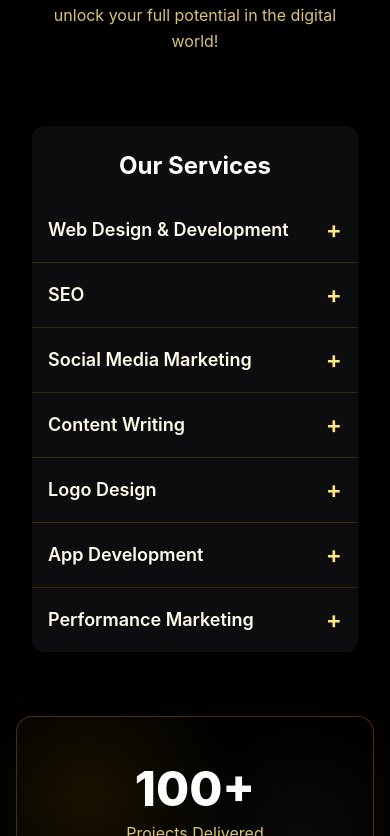
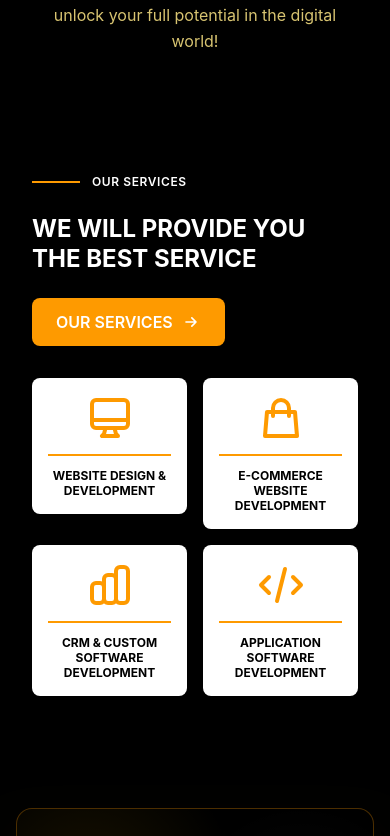
Before and after one commit to digitalbuddiesspune/Gamotech, a React app in the folder frontend/: page / in a window 390 px wide. Shown: the part 1348-2184 px from the top of the page. Built offline with nearby package versions, Linux system fonts and the light colour scheme; the HTML template or start-up script is replaced by a standard one.

Commit message:
added our clients and why to choose us section

```diff
--- a/frontend/src/pages/Home.jsx
+++ b/frontend/src/pages/Home.jsx
@@ -5,6 +5,18 @@ const COUNTERS = [
   { label: 'Projects Delivered', target: 100 },
   { label: 'Certified Developers', target: 50 },
   { label: 'Happy Customers', target: 80 },
+]
+
+// Placeholder for client logos - replace with actual image URLs
+const CLIENTS = [
+  { name: 'Client 1', logo: 'https://via.placeholder.com/200x100/333333/FFFFFF?text=Client+1' },
+  { name: 'Client 2', logo: 'https://via.placeholder.com/200x100/333333/FFFFFF?text=Client+2' },
+  { name: 'Client 3', logo: 'https://via.placeholder.com/200x100/333333/FFFFFF?text=Client+3' },
+  { name: 'Client 4', logo: 'https://via.placeholder.com/200x100/333333/FFFFFF?text=Client+4' },
+  { name: 'Client 5', logo: 'https://via.placeholder.com/200x100/333333/FFFFFF?text=Client+5' },
+  { name: 'Client 6', logo: 'https://via.placeholder.com/200x100/333333/FFFFFF?text=Client+6' },
+  { name: 'Client 7', logo: 'https://via.placeholder.com/200x100/333333/FFFFFF?text=Client+7' },
+  { name: 'Client 8', logo: 'https://via.placeholder.com/200x100/333333/FFFFFF?text=Client+8' },
 ]
 
 const TECHNOLOGIES = [
@@ -144,32 +156,64 @@ const Home = () => {
   const hasAnimated = useRef(false)
   const services = [
     {
-      title: 'Web Design & Development',
-      description: 'Fast, responsive sites built for conversion and maintainability.',
+      title: 'Website Design & Development',
+      description: 'We design modern, responsive websites that load fast, look premium, and convert visitors into customers.',
+      features: [
+        'Business websites',
+        'Corporate & portfolio websites',
+        'Landing pages',
+        'Website redesign & performance optimization',
+      ],
+      icon: (
+        <svg className="w-12 h-12" fill="none" stroke="currentColor" viewBox="0 0 24 24">
+          <path strokeLinecap="round" strokeLinejoin="round" strokeWidth={2} d="M9.75 17L9 20l-1 1h8l-1-1-.75-3M3 13h18M5 17h14a2 2 0 002-2V5a2 2 0 00-2-2H5a2 2 0 00-2 2v10a2 2 0 002 2z" />
+        </svg>
+      ),
     },
     {
-      title: 'SEO',
-      description: 'Technical audits, on-page tuning, and content plans to rank and convert.',
+      title: 'E-Commerce Website Development',
+      description: 'Sell online with secure, scalable, and easy-to-manage e-commerce platforms.',
+      features: [
+        'Product-based e-commerce websites',
+        'Payment gateway integration',
+        'Order & inventory management',
+        'Mobile-friendly shopping experience',
+      ],
+      icon: (
+        <svg className="w-12 h-12" fill="none" stroke="currentColor" viewBox="0 0 24 24">
+          <path strokeLinecap="round" strokeLinejoin="round" strokeWidth={2} d="M16 11V7a4 4 0 00-8 0v4M5 9h14l1 12H4L5 9z" />
+        </svg>
+      ),
     },
     {
-      title: 'Social Media Marketing',
-      description: 'Channel-first storytelling, ad sets, and reporting that tie to outcomes.',
+      title: 'CRM & Custom Software Development',
+      description: 'We build custom CRM and internal systems tailored to your workflow — not generic software.',
+      features: [
+        'Lead & customer management systems',
+        'Sales & operations dashboards',
+        'Custom admin panels',
+        'Automation & reporting tools',
+      ],
+      icon: (
+        <svg className="w-12 h-12" fill="none" stroke="currentColor" viewBox="0 0 24 24">
+          <path strokeLinecap="round" strokeLinejoin="round" strokeWidth={2} d="M9 19v-6a2 2 0 00-2-2H5a2 2 0 00-2 2v6a2 2 0 002 2h2a2 2 0 002-2zm0 0V9a2 2 0 012-2h2a2 2 0 012 2v10m-6 0a2 2 0 002 2h2a2 2 0 002-2m0 0V5a2 2 0 012-2h2a2 2 0 012 2v14a2 2 0 01-2 2h-2a2 2 0 01-2-2z" />
+        </svg>
+      ),
     },
     {
-      title: 'Content Writing',
-      description: 'Clear, on-brand copy for blogs, landing pages, and product narratives.',
-    },
-    {
-      title: 'Logo Design',
-      description: 'Distinct visual identities that stay sharp across digital and print.',
-    },
-    {
-      title: 'App Development',
-      description: 'Reliable mobile experiences with performant frontends and APIs.',
-    },
-    {
-      title: 'Performance Marketing',
-      description: 'Full-funnel campaigns with tracking, experimentation, and optimization.',
+      title: 'Application Software Development',
+      description: 'Custom applications designed around your business logic.',
+      features: [
+        'Web applications',
+        'Business process automation tools',
+        'Scalable backend systems',
+        'API integrations',
+      ],
+      icon: (
+        <svg className="w-12 h-12" fill="none" stroke="currentColor" viewBox="0 0 24 24">
+          <path strokeLinecap="round" strokeLinejoin="round" strokeWidth={2} d="M10 20l4-16m4 4l4 4-4 4M6 16l-4-4 4-4" />
+        </svg>
+      ),
     },
   ]
 
@@ -268,41 +312,71 @@ const Home = () => {
         </p>
         </div>
 
-        <div className="max-w-7xl mx-auto px-4 sm:px-6 lg:px-8">
-          <div className="bg-[#0d0d0f] rounded-xl">
-          <div className="px-4 sm:px-6 lg:px-8 pt-6 sm:pt-8 lg:pt-10 pb-4 text-center">
-            <h2 className="text-2xl sm:text-3xl lg:text-4xl font-bold text-white">Our Services</h2>
+        {/* Our Services Section */}
+        <div className="max-w-7xl mx-auto px-4 sm:px-6 lg:px-8 py-12 sm:py-16 lg:py-20">
+          <div className="grid lg:grid-cols-2 gap-8 sm:gap-12 lg:gap-16 items-center">
+            {/* Left Side - Text and Button */}
+            <div className="space-y-6 sm:space-y-8">
+              <div className="flex items-center gap-3">
+                <div className="h-0.5 w-12 sm:w-16 bg-amber-500"></div>
+                <p className="text-xs sm:text-sm uppercase tracking-wider text-white font-semibold">OUR SERVICES</p>
               </div>
+              <h2 className="text-2xl sm:text-3xl lg:text-4xl xl:text-5xl font-bold text-white uppercase leading-tight">
+                WE WILL PROVIDE YOU THE BEST SERVICE
+              </h2>
+              <Link
+                to="/services"
+                className="inline-flex items-center gap-2 bg-amber-500 !text-white font-semibold px-6 sm:px-8 py-3 sm:py-4 rounded-lg transition-colors duration-200"
+              >
+                <span>OUR SERVICES</span>
+                <svg className="w-5 h-5" fill="none" stroke="currentColor" viewBox="0 0 24 24">
+                  <path strokeLinecap="round" strokeLinejoin="round" strokeWidth={2} d="M13 7l5 5m0 0l-5 5m5-5H6" />
+                </svg>
+              </Link>
+            </div>
+
+            {/* Right Side - Service Cards Grid */}
+            <div className="grid grid-cols-2 gap-4 sm:gap-6 items-start">
               {services.map((service, idx) => {
                 const isOpen = openService === idx
                 return (
                   <div
                     key={service.title}
-              className={`border-b border-amber-500/20 last:border-b-0 transition-colors ${
-                isOpen ? 'bg-amber-500/5' : ''
+                    className={`bg-white rounded-lg flex flex-col hover:shadow-lg hover:shadow-amber-500/20 transition-all duration-300 cursor-pointer w-full self-start ${
+                      isOpen ? 'p-6 sm:p-8 items-start text-left' : 'p-4 sm:p-6 items-center text-center'
+                    }`}
+                    onClick={() => setOpenService(isOpen ? null : idx)}
+                  >
+                    <div className="text-amber-500 mb-3 sm:mb-4">
+                      {service.icon}
+                    </div>
+                    <div className="w-full h-0.5 bg-amber-500 mb-3 sm:mb-4"></div>
+                    <h3 className="text-xs sm:text-sm lg:text-base font-bold text-black uppercase leading-tight w-full">
+                      {service.title}
+                    </h3>
+                    <div
+                      className={`overflow-hidden transition-all duration-300 text-left w-full ${
+                        isOpen ? 'max-h-[600px] opacity-100 mt-4' : 'max-h-0 opacity-0'
                       }`}
                     >
-              <button
-                className="w-full text-left px-4 sm:px-6 lg:px-8 py-4 sm:py-6 lg:py-8 flex items-center gap-3 sm:gap-4"
-                onClick={() => setOpenService(isOpen ? null : idx)}
-              >
-                <div className="flex-1">
-                  <h3 className="text-lg sm:text-xl lg:text-2xl font-semibold text-amber-50">{service.title}</h3>
-                  {isOpen && (
-                    <p className="mt-2 sm:mt-3 text-amber-200/80 text-sm sm:text-base lg:text-lg xl:text-xl leading-relaxed">{service.description}</p>
+                      <p className="text-xs sm:text-sm text-gray-700 leading-relaxed mb-3">
+                        {service.description}
+                      </p>
+                      {service.features && service.features.length > 0 && (
+                        <ul className="space-y-2 text-xs sm:text-sm text-gray-700">
+                          {service.features.map((feature, featureIdx) => (
+                            <li key={featureIdx} className="flex items-start gap-2">
+                              <span className="text-amber-500 mt-1 flex-shrink-0">●</span>
+                              <span className="leading-relaxed">{feature}</span>
+                            </li>
+                          ))}
+                        </ul>
                       )}
                     </div>
-                <div
-                  className={`text-2xl sm:text-3xl lg:text-4xl font-semibold text-amber-200 transition-transform duration-200 flex-shrink-0 ${
-                    isOpen ? 'rotate-45' : ''
-                  }`}
-                >
-                  +
-                </div>
-              </button>
                   </div>
                 )
               })}
+            </div>
           </div>
         </div>
       </div>
@@ -409,76 +483,133 @@ const Home = () => {
         </div>
       </div>
 
+      {/* Our Clients Section */}
+      <div className="relative overflow-hidden w-full bg-black py-5 sm:py-8 lg:py-10">
         <div className="max-w-7xl mx-auto px-4 sm:px-6 lg:px-8">
-        <div className="grid gap-8 lg:gap-12 lg:grid-cols-2 lg:items-center">
-        <div className="space-y-4 sm:space-y-6">
-          <p className="text-sm sm:text-base lg:text-lg font-semibold text-amber-400">Demo launchpad</p>
-          <h1 className="text-2xl sm:text-3xl lg:text-4xl xl:text-5xl 2xl:text-6xl font-bold leading-tight text-amber-100">
-            Build, test, and ship memorable gaming experiences with Gamotech.
-          </h1>
-          <p className="text-base sm:text-lg lg:text-xl xl:text-2xl text-amber-200/80">
-            This is placeholder content to showcase layout and copy. Swap it with your own story when you are ready to go live.
+          <div className="text-center mb-8 sm:mb-12">
+            <h2 className="text-2xl sm:text-3xl lg:text-4xl xl:text-5xl font-bold text-white mb-3 sm:mb-4">
+              Our Clients
+            </h2>
+            <p className="text-sm sm:text-base lg:text-lg xl:text-xl text-amber-200/80 px-2 sm:px-0">
+              Trusted by leading businesses worldwide
             </p>
-          <div className="flex flex-wrap gap-3 sm:gap-4 pt-2">
-            <Link
-              to="/services"
-              className="px-6 sm:px-8 py-3 sm:py-4 text-sm sm:text-base lg:text-lg rounded-md bg-amber-500 text-black font-semibold hover:bg-amber-400 transition-colors shadow-lg shadow-amber-500/25"
+          </div>
+
+          {/* First Row - Scroll Right to Left */}
+          <div className="relative overflow-hidden w-full mb-6 sm:mb-8">
+            <div className="flex animate-scroll-right-to-left">
+              {/* Duplicate items for seamless loop */}
+              {[...CLIENTS, ...CLIENTS].map((client, idx) => (
+                <div
+                  key={`client-row1-${idx}`}
+                  className="flex-shrink-0 mx-4 sm:mx-6 lg:mx-8 flex items-center justify-center bg-white/5 rounded-lg p-4 sm:p-6 hover:bg-white/10 transition-colors"
+                  style={{ width: '200px', height: '120px', minWidth: '200px' }}
                 >
-              View services
-            </Link>
-            <Link
-              to="/contact-us"
-              className="px-6 sm:px-8 py-3 sm:py-4 text-sm sm:text-base lg:text-lg rounded-md border border-amber-500/60 text-amber-100 font-semibold hover:border-amber-400 hover:text-amber-300 transition-colors"
-            >
-              Talk to us
-            </Link>
+                  <img
+                    src={client.logo}
+                    alt={client.name}
+                    className="w-full h-full object-contain opacity-80 hover:opacity-100 transition-opacity duration-300"
+                    onError={(e) => {
+                      console.error(`Failed to load logo for ${client.name}:`, client.logo)
+                      e.target.style.display = 'none'
+                    }}
+                  />
+                </div>
+              ))}
             </div>
           </div>
-        <div className="bg-[#0d0d0f] border border-amber-500/30 rounded-xl shadow-lg shadow-amber-500/10 p-6 sm:p-8 lg:p-10 space-y-4 sm:space-y-6">
-          <h3 className="text-xl sm:text-2xl lg:text-3xl font-semibold text-amber-200">Latest prototype snapshot</h3>
-          <ul className="space-y-3 sm:space-y-4 text-amber-100/90">
-            <li className="flex items-start gap-3 sm:gap-4">
-              <span className="mt-2 h-2 w-2 sm:h-3 sm:w-3 rounded-full bg-emerald-500 flex-shrink-0" />
-              <div>
-                <p className="text-base sm:text-lg lg:text-xl font-medium text-amber-50">Stable 60fps build</p>
-                <p className="text-sm sm:text-base lg:text-lg text-amber-200/70">Optimized assets running across desktop and mobile.</p>
+
+          {/* Second Row - Scroll Left to Right */}
+          <div className="relative overflow-hidden w-full">
+            <div className="flex animate-scroll-left-to-right">
+              {/* Duplicate items for seamless loop */}
+              {[...CLIENTS, ...CLIENTS].map((client, idx) => (
+                <div
+                  key={`client-row2-${idx}`}
+                  className="flex-shrink-0 mx-4 sm:mx-6 lg:mx-8 flex items-center justify-center bg-white/5 rounded-lg p-4 sm:p-6 hover:bg-white/10 transition-colors"
+                  style={{ width: '200px', height: '120px', minWidth: '200px' }}
+                >
+                  <img
+                    src={client.logo}
+                    alt={client.name}
+                    className="w-full h-full object-contain opacity-80 hover:opacity-100 transition-opacity duration-300"
+                    onError={(e) => {
+                      console.error(`Failed to load logo for ${client.name}:`, client.logo)
+                      e.target.style.display = 'none'
+                    }}
+                  />
                 </div>
-            </li>
-            <li className="flex items-start gap-3 sm:gap-4">
-              <span className="mt-2 h-2 w-2 sm:h-3 sm:w-3 rounded-full bg-amber-400 flex-shrink-0" />
-              <div>
-                <p className="text-base sm:text-lg lg:text-xl font-medium text-amber-50">Multiplayer lobby</p>
-                <p className="text-sm sm:text-base lg:text-lg text-amber-200/70">Matchmaking, chat, and party invites wired for demos.</p>
+              ))}
             </div>
-            </li>
-            <li className="flex items-start gap-3 sm:gap-4">
-              <span className="mt-2 h-2 w-2 sm:h-3 sm:w-3 rounded-full bg-amber-600 flex-shrink-0" />
-              <div>
-                <p className="text-base sm:text-lg lg:text-xl font-medium text-amber-50">Live operations ready</p>
-                <p className="text-sm sm:text-base lg:text-lg text-amber-200/70">Analytics, A/B toggles, and remote configs connected.</p>
-              </div>
-            </li>
-          </ul>
           </div>
         </div>
       </div>
 
-      <div className="max-w-7xl mx-auto px-4 sm:px-6 lg:px-8">
-        <div className="grid gap-6 sm:gap-8 sm:grid-cols-2 lg:grid-cols-3">
-        <div className="p-6 sm:p-8 lg:p-10 bg-[#0d0d0f] border border-amber-500/30 rounded-xl shadow-lg shadow-amber-500/10">
-          <p className="text-sm sm:text-base lg:text-lg font-semibold text-amber-400">Engines</p>
-          <h3 className="text-xl sm:text-2xl lg:text-3xl font-semibold mt-2 text-amber-50">Unity & Unreal friendly</h3>
-          <p className="text-base sm:text-lg lg:text-xl text-amber-200/70 mt-3">We plug into your stack to prototype mechanics rapidly.</p>
+      {/* Why Choose Us Section */}
+      <div className="max-w-7xl mx-auto px-4 sm:px-6 lg:px-8 py-12 sm:py-16 lg:py-20">
+        <h2 className="text-2xl sm:text-3xl lg:text-4xl xl:text-5xl font-bold text-white text-center mb-12 sm:mb-16">
+          Why choose Gamotech?
+        </h2>
+
+        <div className="grid sm:grid-cols-2 gap-8 sm:gap-10 lg:gap-12">
+          {/* Safe */}
+          <div className="flex items-start gap-6 sm:gap-8">
+            <div className="flex-shrink-0 w-20 h-20 sm:w-24 sm:h-24 lg:w-28 lg:h-28 rounded-full bg-teal-500 flex items-center justify-center">
+              <svg className="w-10 h-10 sm:w-12 sm:h-12 lg:w-14 lg:h-14 text-white" fill="none" stroke="currentColor" viewBox="0 0 24 24">
+                <path strokeLinecap="round" strokeLinejoin="round" strokeWidth={2} d="M12 15v2m-6 4h12a2 2 0 002-2v-6a2 2 0 00-2-2H6a2 2 0 00-2 2v6a2 2 0 002 2zm10-10V7a4 4 0 00-8 0v4h8z" />
+              </svg>
             </div>
-        <div className="p-6 sm:p-8 lg:p-10 bg-[#0d0d0f] border border-amber-500/30 rounded-xl shadow-lg shadow-amber-500/10">
-          <p className="text-sm sm:text-base lg:text-lg font-semibold text-amber-400">Platforms</p>
-          <h3 className="text-xl sm:text-2xl lg:text-3xl font-semibold mt-2 text-amber-50">Cross-platform ready</h3>
-          <p className="text-base sm:text-lg lg:text-xl text-amber-200/70 mt-3">Ship to PC, console, and mobile with unified workflows.</p>
+            <div className="flex-1">
+              <h3 className="text-xl sm:text-xl lg:text-2xl font-bold text-white mb-3 sm:mb-4">Safe</h3>
+              <p className="text-base sm:text-lg lg:text-xl text-amber-200/80 leading-relaxed">
+                The concept of marketing support product range, regardless of the cost market trends.
+              </p>
             </div>
-        <div className="p-6 sm:p-8 lg:p-10 bg-[#0d0d0f] border border-amber-500/30 rounded-xl shadow-lg shadow-amber-500/10">
-          <p className="text-sm sm:text-base lg:text-lg font-semibold text-amber-400">Support</p>
-          <h3 className="text-xl sm:text-2xl lg:text-3xl font-semibold mt-2 text-amber-50">Live service playbook</h3>
-          <p className="text-base sm:text-lg lg:text-xl text-amber-200/70 mt-3">Content drops, event cadences, and monetization experiments.</p>
+          </div>
+
+          {/* Fast */}
+          <div className="flex items-start gap-6 sm:gap-8">
+            <div className="flex-shrink-0 w-20 h-20 sm:w-24 sm:h-24 lg:w-28 lg:h-28 rounded-full bg-green-500 flex items-center justify-center">
+              <svg className="w-10 h-10 sm:w-12 sm:h-12 lg:w-14 lg:h-14 text-white" fill="none" stroke="currentColor" viewBox="0 0 24 24">
+                <path strokeLinecap="round" strokeLinejoin="round" strokeWidth={2} d="M13 10V3L4 14h7v7l9-11h-7z" />
+              </svg>
+            </div>
+            <div className="flex-1">
+              <h3 className="text-xl sm:text-2xl lg:text-3xl font-bold text-white mb-3 sm:mb-4">Fast</h3>
+              <p className="text-base sm:text-lg lg:text-xl text-amber-200/80 leading-relaxed">
+                Business plan elegantly transforms sublimated pool of loyal editions, optimizing budgets.
+              </p>
+            </div>
+          </div>
+
+          {/* Low fee */}
+          <div className="flex items-start gap-6 sm:gap-8">
+            <div className="flex-shrink-0 w-20 h-20 sm:w-24 sm:h-24 lg:w-28 lg:h-28 rounded-full bg-yellow-500 flex items-center justify-center">
+              <svg className="w-10 h-10 sm:w-12 sm:h-12 lg:w-14 lg:h-14 text-white" fill="none" stroke="currentColor" viewBox="0 0 24 24">
+                <path strokeLinecap="round" strokeLinejoin="round" strokeWidth={2} d="M9 7h6m0 10v-3m-3 3h.01M9 17h.01M9 14h.01M12 14h.01M15 11h.01M12 11h.01M9 11h.01M7 21h10a2 2 0 002-2V5a2 2 0 00-2-2H7a2 2 0 00-2 2v14a2 2 0 002 2z" />
+              </svg>
+            </div>
+            <div className="flex-1">
+              <h3 className="text-xl sm:text-2xl lg:text-3xl font-bold text-white mb-3 sm:mb-4">Low fee</h3>
+              <p className="text-base sm:text-lg lg:text-xl text-amber-200/80 leading-relaxed">
+                Sponsorship, summing these examples, it is doable. SWOT-analysis, according to Kotler, competitive.
+              </p>
+            </div>
+          </div>
+
+          {/* Quick Support */}
+          <div className="flex items-start gap-6 sm:gap-8">
+            <div className="flex-shrink-0 w-20 h-20 sm:w-24 sm:h-24 lg:w-28 lg:h-28 rounded-full bg-orange-500 flex items-center justify-center">
+              <svg className="w-10 h-10 sm:w-12 sm:h-12 lg:w-14 lg:h-14 text-white" fill="none" stroke="currentColor" viewBox="0 0 24 24">
+                <path strokeLinecap="round" strokeLinejoin="round" strokeWidth={2} d="M9 19V6l12-3v13M9 19c0 1.105-1.343 2-3 2s-3-.895-3-2 1.343-2 3-2 3 .895 3 2zm12-3c0 1.105-1.343 2-3 2s-3-.895-3-2 1.343-2 3-2 3 .895 3 2zM9 10l12-3" />
+              </svg>
+            </div>
+            <div className="flex-1">
+              <h3 className="text-xl sm:text-2xl lg:text-3xl font-bold text-white mb-3 sm:mb-4">Quick Support</h3>
+              <p className="text-base sm:text-lg lg:text-xl text-amber-200/80 leading-relaxed">
+                The fact that the advertising platform changes the method of studying the market.
+              </p>
+            </div>
           </div>
         </div>
       </div>
```
Also changed, not shown: frontend/src/index.css (+50 -0 lines). Lines whose indentation alone changed are shown as unchanged.
